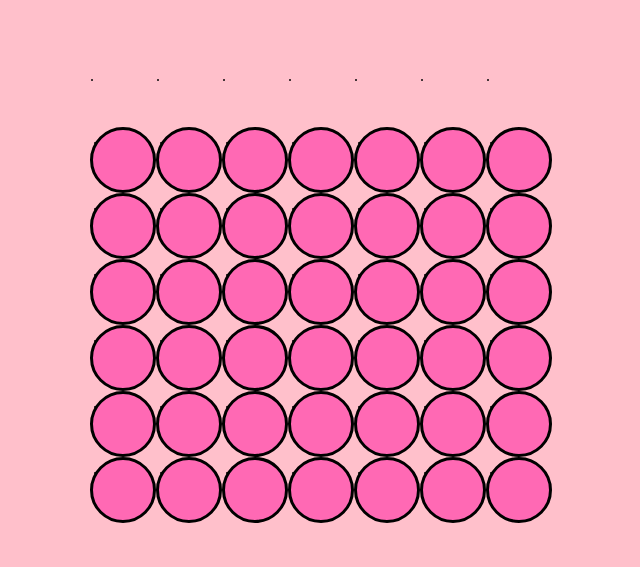
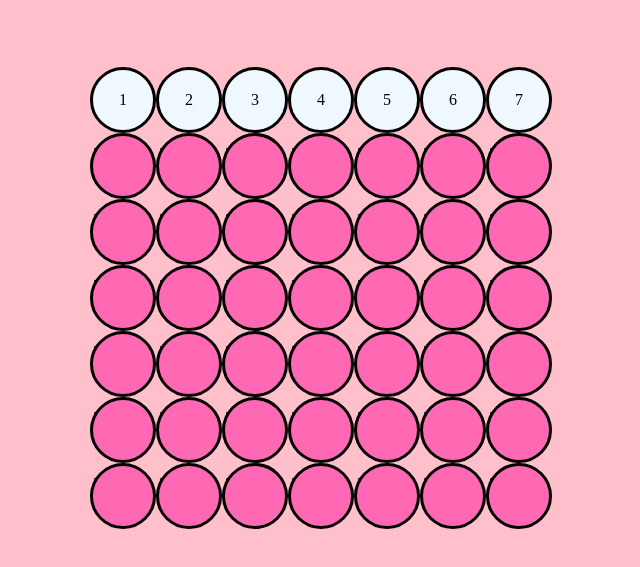
Before and after one commit to therachel92/Project-Connect-4, a plain HTML site: page connect4.html in a window 1280 px wide. Shown: the part 161-728 px from the top of the page, without its empty margins (250-890 px from the left). Drawn offline with nearby package versions, Linux system fonts and the light colour scheme.

Commit message:
js partial

```diff
--- a/connect4.css
+++ b/connect4.css
@@ -25,6 +25,20 @@ body {
   position: relative;
 }
 
+.emptySlot{
+  /*margin: 2px auto 0;*/
+  border-radius: 50%;
+  background-color: aliceblue;
+  height: 75px;
+  width: 75px;
+  text-align: center;
+  line-height: 60px;
+  border-size:2px;
+  border-style:solid;
+  border-color:black;
+  cursor: pointer;
+}
+
 .slot{
   /*margin: 2px auto 0;*/
   border-radius: 50%;
@@ -35,3 +49,11 @@ body {
   border-style:solid;
   border-color:black;
 }
+
+.yellowPuck{
+  background-color: yellow;
+}
+
+.redPuck{
+  background-color: red;
+}
--- a/connect4.html
+++ b/connect4.html
@@ -18,9 +18,9 @@
 
 <body>
 
-<section id = "fullSection">
+<section id="fullSection">
 
- <section id = "header">
+ <section id="header">
 
   <div class="name">
     <h1 class="title">Connect Four</h1>
@@ -32,76 +32,76 @@
 
   <section class ="grid">
 
-    <div id = "gameBoard">
+    <div id="gameBoard">
 
-      <div class = "gameColumn">
-          <div class = "emptySlot" type = "gameSquare" style="width:60px;height:60px">.</div>
-          <div class = "slot" type = "gameSquare" style="width:60px;height:60px">.</div>
-          <div class = "slot" type = "gameSquare" style="width:60px;height:60px">.</div>
-          <div class = "slot" type = "gameSquare" style="width:60px;height:60px">.</div>
-          <div class = "slot" type = "gameSquare" style="width:60px;height:60px">.</div>
-          <div class = "slot" type = "gameSquare" style="width:60px;height:60px">.</div>
-          <div class = "slot" type = "gameSquare" style="width:60px;height:60px">.</div>
+      <div class="gameColumn">
+          <div class="emptySlot" data-col="0" style="width:60px;height:60px">1</div>
+          <div class="slot"  style="width:60px;height:60px">.</div>
+          <div class="slot"  style="width:60px;height:60px">.</div>
+          <div class="slot"  style="width:60px;height:60px">.</div>
+          <div class="slot"  style="width:60px;height:60px">.</div>
+          <div class="slot"  style="width:60px;height:60px">.</div>
+          <div class="slot"  style="width:60px;height:60px">.</div>
       </div>
 
-      <div class = "gameColumn">
-          <div class = "emptySlot" type = "gameSquare" style="width:60px;height:60px">.</div>
-          <div class = "slot" type = "gameSquare" style="width:60px;height:60px">.</div>
-          <div class = "slot" type = "gameSquare" style="width:60px;height:60px">.</div>
-          <div class = "slot" type = "gameSquare" style="width:60px;height:60px">.</div>
-          <div class = "slot" type = "gameSquare" style="width:60px;height:60px">.</div>
-          <div class = "slot" type = "gameSquare" style="width:60px;height:60px">.</div>
-          <div class = "slot" type = "gameSquare" style="width:60px;height:60px">.</div>
+      <div class="gameColumn">
+          <div class="emptySlot" data-col="1" style="width:60px;height:60px">2</div>
+          <div class="slot"  style="width:60px;height:60px">.</div>
+          <div class="slot"  style="width:60px;height:60px">.</div>
+          <div class="slot"  style="width:60px;height:60px">.</div>
+          <div class="slot"  style="width:60px;height:60px">.</div>
+          <div class="slot"  style="width:60px;height:60px">.</div>
+          <div class="slot"  style="width:60px;height:60px">.</div>
       </div>
 
-      <div class = "gameColumn">
-          <div class = "emptySlot" type = "gameSquare" style="width:60px;height:60px">.</div>
-          <div class = "slot" type = "gameSquare" style="width:60px;height:60px">.</div>
-          <div class = "slot" type = "gameSquare" style="width:60px;height:60px">.</div>
-          <div class = "slot" type = "gameSquare" style="width:60px;height:60px">.</div>
-          <div class = "slot" type = "gameSquare" style="width:60px;height:60px">.</div>
-          <div class = "slot" type = "gameSquare" style="width:60px;height:60px">.</div>
-          <div class = "slot" type = "gameSquare" style="width:60px;height:60px">.</div>
+      <div class="gameColumn">
+          <div class ="emptySlot" data-col="2" style="width:60px;height:60px">3</div>
+          <div class="slot"  style="width:60px;height:60px">.</div>
+          <div class="slot"  style="width:60px;height:60px">.</div>
+          <div class="slot"  style="width:60px;height:60px">.</div>
+          <div class="slot"  style="width:60px;height:60px">.</div>
+          <div class="slot"  style="width:60px;height:60px">.</div>
+          <div class="slot"  style="width:60px;height:60px">.</div>
       </div>
 
-      <div class = "gameColumn">
-          <div class = "emptySlot" type = "gameSquare" style="width:60px;height:60px">.</div>
-          <div class = "slot" type = "gameSquare" style="width:60px;height:60px">.</div>
-          <div class = "slot" type = "gameSquare" style="width:60px;height:60px">.</div>
-          <div class = "slot" type = "gameSquare" style="width:60px;height:60px">.</div>
-          <div class = "slot" type = "gameSquare" style="width:60px;height:60px">.</div>
-          <div class = "slot" type = "gameSquare" style="width:60px;height:60px">.</div>
-          <div class = "slot" type = "gameSquare" style="width:60px;height:60px">.</div>
+      <div class="gameColumn">
+          <div class ="emptySlot" data-col="3" style="width:60px;height:60px">4</div>
+          <div class="slot"  style="width:60px;height:60px">.</div>
+          <div class="slot"  style="width:60px;height:60px">.</div>
+          <div class="slot"  style="width:60px;height:60px">.</div>
+          <div class="slot"  style="width:60px;height:60px">.</div>
+          <div class="slot"  style="width:60px;height:60px">.</div>
+          <div class="slot"  style="width:60px;height:60px">.</div>
       </div>
 
-      <div class = "gameColumn">
-          <div class = "emptySlot" type = "gameSquare" style="width:60px;height:60px">.</div>
-          <div class = "slot" type = "gameSquare" style="width:60px;height:60px">.</div>
-          <div class = "slot" type = "gameSquare" style="width:60px;height:60px">.</div>
-          <div class = "slot" type = "gameSquare" style="width:60px;height:60px">.</div>
-          <div class = "slot" type = "gameSquare" style="width:60px;height:60px">.</div>
-          <div class = "slot" type = "gameSquare" style="width:60px;height:60px">.</div>
-          <div class = "slot" type = "gameSquare" style="width:60px;height:60px">.</div>
+      <div class="gameColumn">
+          <div class ="emptySlot" data-col="4" style="width:60px;height:60px">5</div>
+          <div class="slot"  style="width:60px;height:60px">.</div>
+          <div class="slot"  style="width:60px;height:60px">.</div>
+          <div class="slot"  style="width:60px;height:60px">.</div>
+          <div class="slot"  style="width:60px;height:60px">.</div>
+          <div class="slot"  style="width:60px;height:60px">.</div>
+          <div class="slot"  style="width:60px;height:60px">.</div>
       </div>
 
-      <div class = "gameColumn">
-          <div class = "emptySlot" type = "gameSquare" style="width:60px;height:60px">.</div>
-          <div class = "slot" type = "gameSquare" style="width:60px;height:60px">.</div>
-          <div class = "slot" type = "gameSquare" style="width:60px;height:60px">.</div>
-          <div class = "slot" type = "gameSquare" style="width:60px;height:60px">.</div>
-          <div class = "slot" type = "gameSquare" style="width:60px;height:60px">.</div>
-          <div class = "slot" type = "gameSquare" style="width:60px;height:60px">.</div>
-          <div class = "slot" type = "gameSquare" style="width:60px;height:60px">.</div>
+      <div class="gameColumn">
+          <div class ="emptySlot" data-col="5" style="width:60px;height:60px">6</div>
+          <div class="slot"  style="width:60px;height:60px">.</div>
+          <div class="slot"  style="width:60px;height:60px">.</div>
+          <div class="slot"  style="width:60px;height:60px">.</div>
+          <div class="slot"  style="width:60px;height:60px">.</div>
+          <div class="slot"  style="width:60px;height:60px">.</div>
+          <div class="slot"  style="width:60px;height:60px">.</div>
       </div>
 
-      <div class = "gameColumn">
-          <div class = "emptySlot" type = "gameSquare" style="width:60px;height:60px">.</div>
-          <div class = "slot" type = "gameSquare" style="width:60px;height:60px">.</div>
-          <div class = "slot" type = "gameSquare" style="width:60px;height:60px">.</div>
-          <div class = "slot" type = "gameSquare" style="width:60px;height:60px">.</div>
-          <div class = "slot" type = "gameSquare" style="width:60px;height:60px">.</div>
-          <div class = "slot" type = "gameSquare" style="width:60px;height:60px">.</div>
-          <div class = "slot" type = "gameSquare" style="width:60px;height:60px">.</div>
+      <div class="gameColumn">
+          <div class ="emptySlot" data-col="6" style="width:60px;height:60px">7</div>
+          <div class="slot"  style="width:60px;height:60px">.</div>
+          <div class="slot"  style="width:60px;height:60px">.</div>
+          <div class="slot"  style="width:60px;height:60px">.</div>
+          <div class="slot"  style="width:60px;height:60px">.</div>
+          <div class="slot"  style="width:60px;height:60px">.</div>
+          <div class="slot"  style="width:60px;height:60px">.</div>
       </div>
 
     </div>
--- a/connect4.js
+++ b/connect4.js
@@ -18,13 +18,61 @@
              [0,0,0,0,0,0,0],
              [0,0,0,0,0,0,0]];
 
+var currentPlayer = 1;
+
   $(document).ready(function() {
-  $('#slot').click(myFunction);
+  $('.emptySlot').click(myFunction);
+
+// takeTurn (3);
+
+// currentPlayer=2;
+
+
+
+// currentPlayer = 1;
+
+// takeTurn(2);
+
+// drawFunction();
+
 });
 
 function myFunction() {
-  alert('hi');
+  //alert($(this).data("col"));
+  takeTurn($(this).data("col"));
+  drawFunction();
 }
+
+function drawFunction () {
+  for(var i = 0; i < 6; i++)
+  {
+    for(var k = 0; k < 7; k++)
+    {
+      if(board[i][k]===1){
+        $(".gameColumn").eq(k).find(".slot").eq(i).addClass("redPuck");
+      } else if (board[i][k]===2) {
+        $(".gameColumn").eq(k).find(".slot").eq(i).addClass("yellowPuck");
+      }
+    }
+  }
+}
+
+function takeTurn(col) {
+  if (col > 6 || board[0][col]!==0) {
+    return false;
+  }
+  for(var i = 5; i >= 0; i--) {
+    if(board[i][col]===0) {
+      if (currentPlayer===1) {
+        currentPlayer = 2;
+      } else {
+        currentPlayer=1;
+      }
+      return board [i][col]=currentPlayer;
+    }
+  }
+}
+
 
 //board[i][j], board[i][j+1], board[i][j+2]...
 //board[i][j], board[i+1][j], board[i+2][j]...
```
